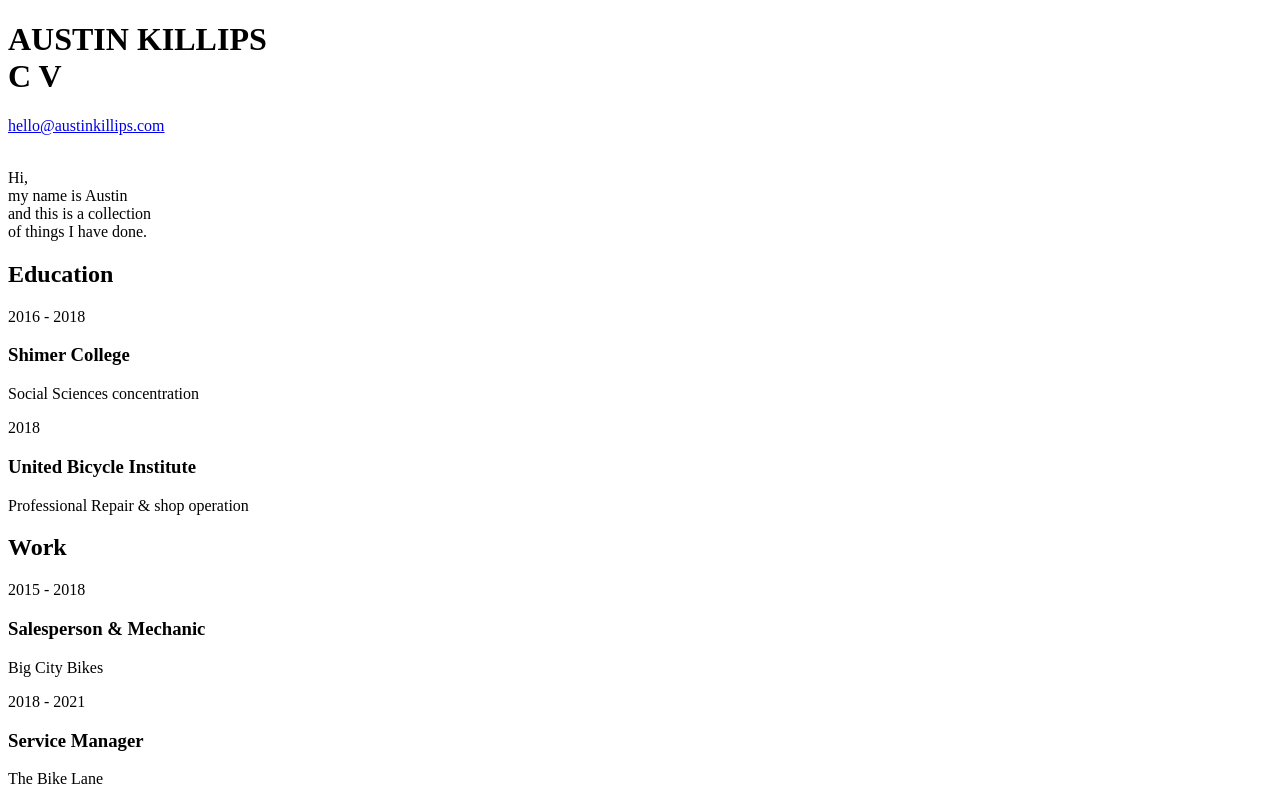
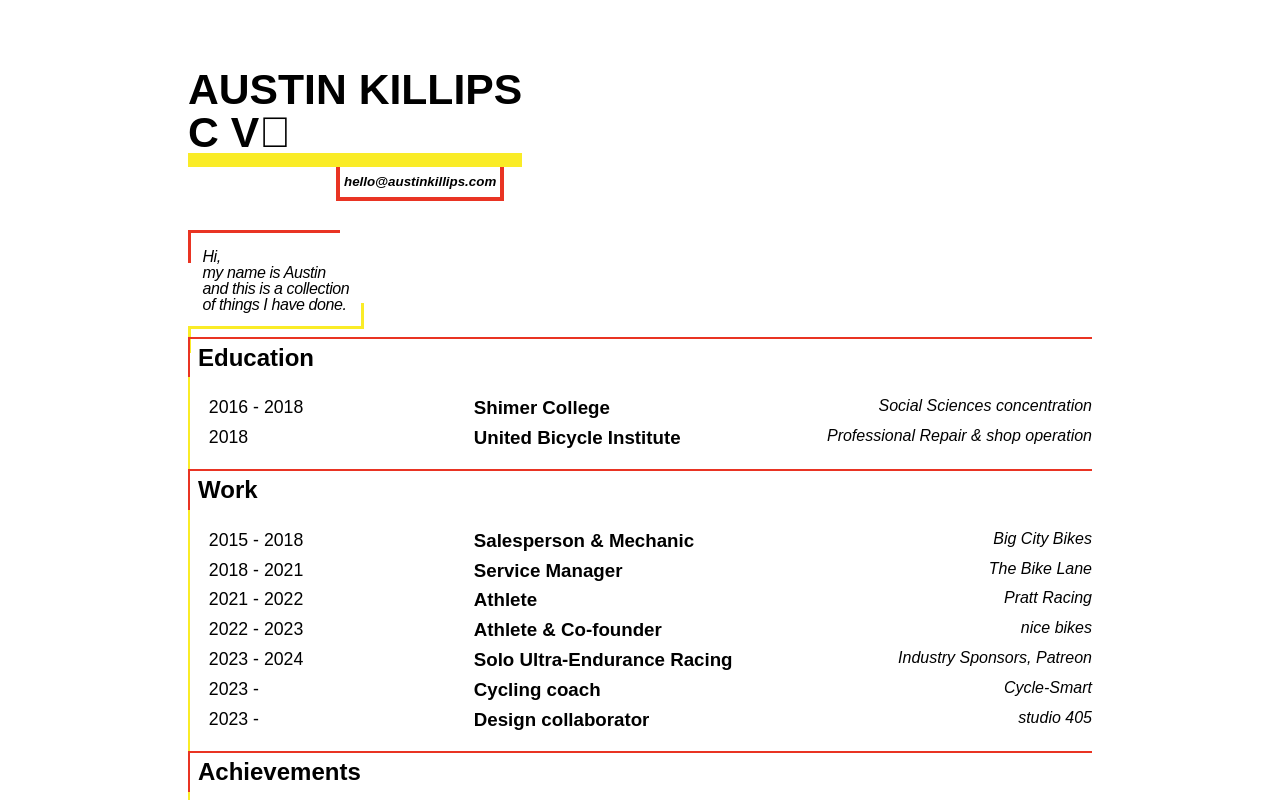
Before and after one commit to AustinKillips/CV, a plain HTML site: page index.html in a window 1280 px wide. Shown: the top 800 px of the page. Drawn offline with Linux system fonts and the light colour scheme; a web font is replaced by a local one.

Commit message:
Update index.html

```diff
--- a/index.html
+++ b/index.html
@@ -6,7 +6,7 @@
     <link rel="preconnect" href="https://fonts.googleapis.com">
     <link rel="preconnect" href="https://fonts.gstatic.com" crossorigin>
     <link href="https://fonts.googleapis.com/css2?family=Sofia+Sans:ital,wght@0,400;0,700;0,900;1,400;1,700;1,900&display=swap" rel="stylesheet">
-    <link rel="stylesheet" href="flexboxtest.css">
+    <link rel="stylesheet" href="styles.css">
     <title>Document</title>
 </head>
 <body>
```
